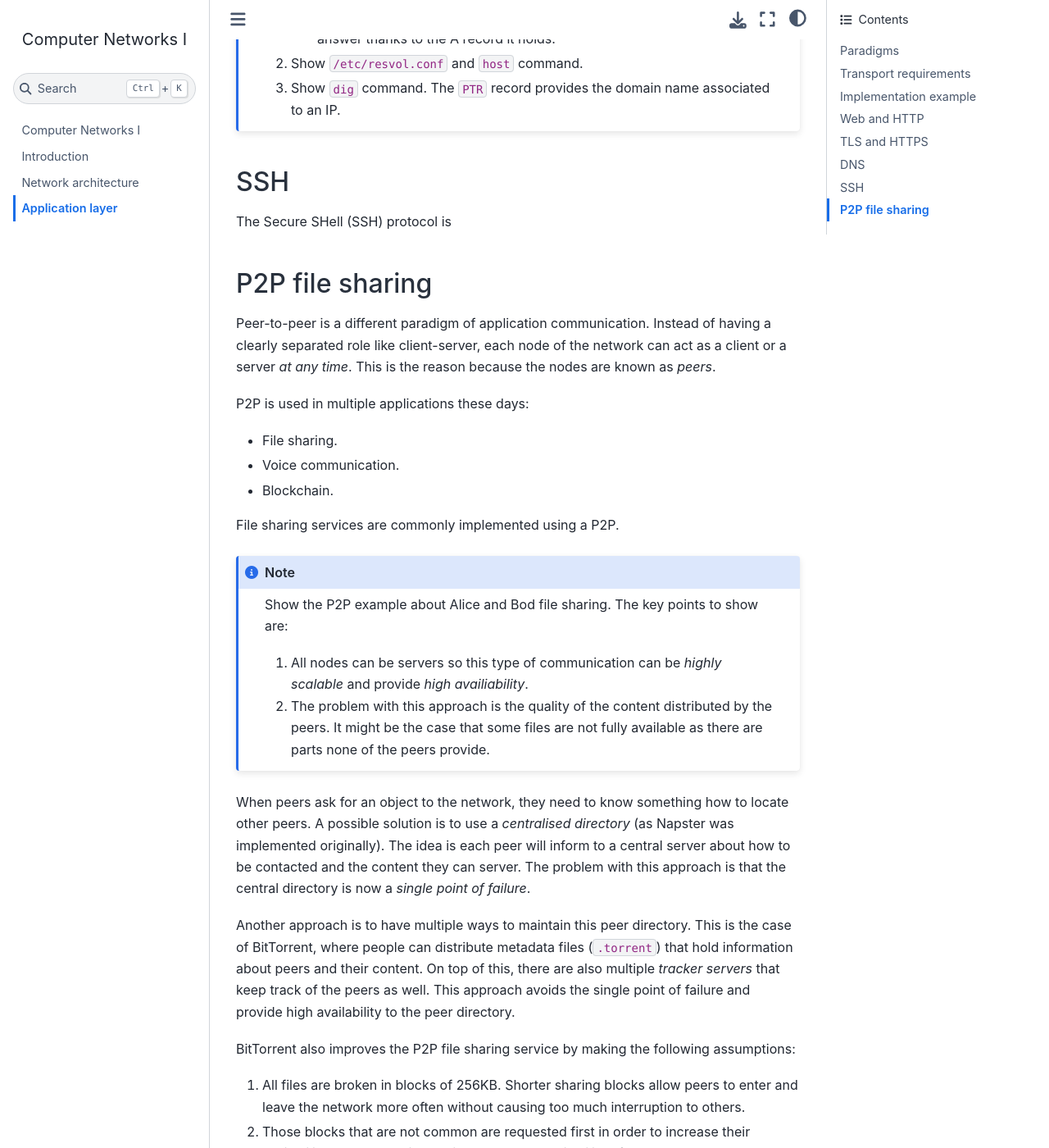
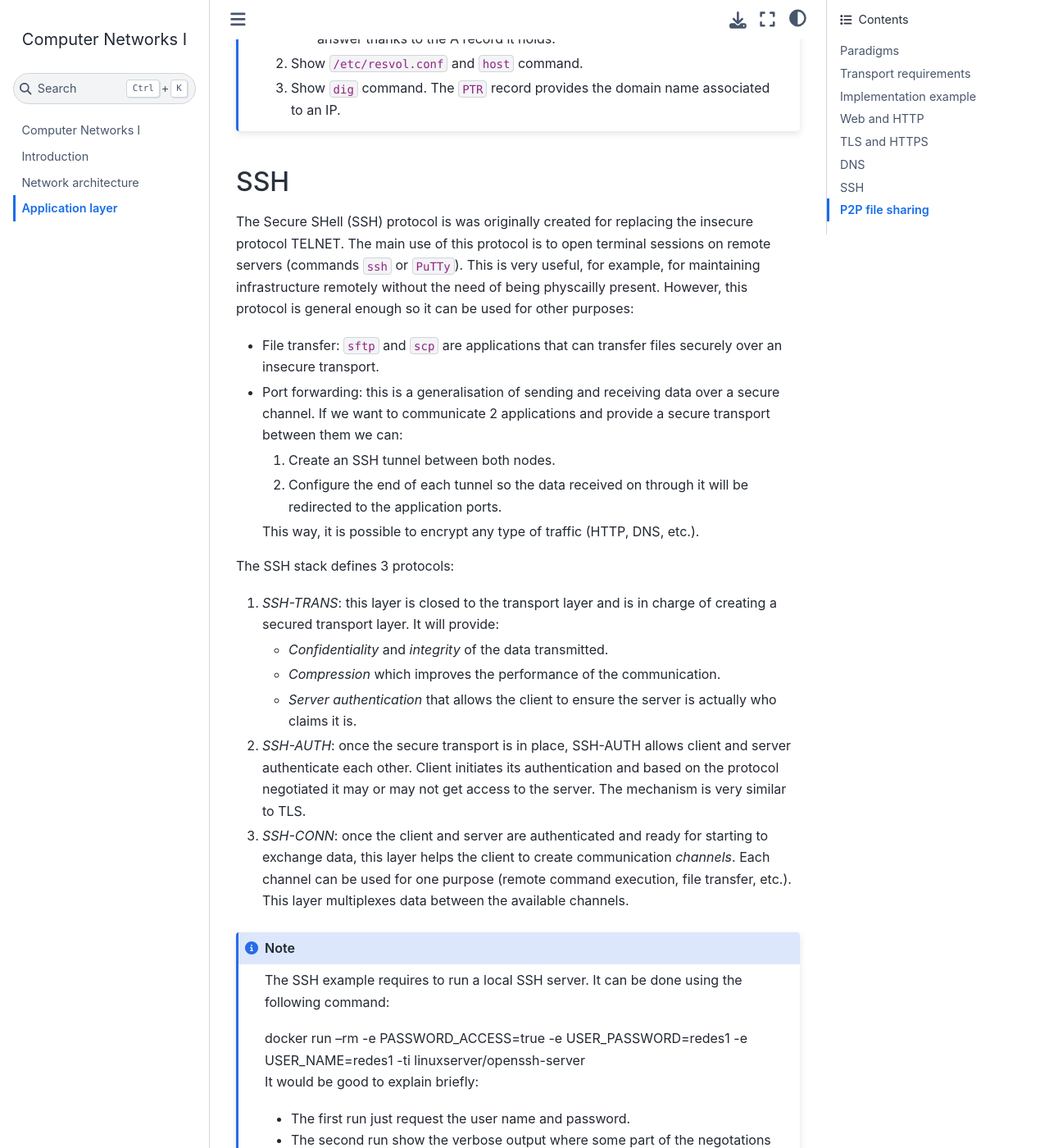
Before and after one commit to cletomartin/redes1, a Jupyter Book: the page built from application.md, in a window 1280 px wide and 1400 px high, scrolled down 17527 px. Shown: the whole window at 82% size. Built offline with Jupyter Book 1.0.4 settings and Sphinx 7.4.7 and the Sphinx Book theme 1.1.4, drawn with Linux system fonts in a browser that asks for light colours; pages that are not in the unit, such as notebooks, are missing from menus; some of the changed text lies outside the part shown.

Commit message:
more-stuff

````diff
--- a/application.md
+++ b/application.md
@@ -572,7 +572,51 @@ The following examples will be used for a better understanding:
 
 ## SSH
 
-The Secure SHell (SSH) protocol is
+The Secure SHell (SSH) protocol is was originally created for replacing the insecure protocol TELNET.
+The main use of this protocol is to open terminal sessions on remote servers (commands `ssh` or `PuTTy`).
+This is very useful, for example, for maintaining infrastructure remotely without the need of being physcailly present.
+However, this protocol is general enough so it can be used for other purposes:
+
+- File transfer: `sftp` and `scp` are applications that can transfer files securely over an insecure transport.
+- Port forwarding: this is a generalisation of sending and receiving data over a secure channel.
+  If we want to communicate 2 applications and provide a secure transport between them we can:
+  1. Create an SSH tunnel between both nodes.
+  1. Configure the end of each tunnel so the data received on through it will be redirected to the application ports.
+
+  This way, it is possible to encrypt any type of traffic (HTTP, DNS, etc.).
+
+The SSH stack defines 3 protocols:
+
+1. _SSH-TRANS_: this layer is closed to the transport layer and is in charge of creating a secured transport layer.
+   It will provide:
+   - _Confidentiality_ and _integrity_ of the data transmitted.
+   - _Compression_ which improves the performance of the communication.
+   - _Server authentication_ that allows the client to ensure the server is actually who claims it is.
+
+1. _SSH-AUTH_: once the secure transport is in place, SSH-AUTH allows client and server authenticate each other.
+   Client initiates its authentication and based on the protocol negotiated it may or may not get access to the server.
+   The mechanism is very similar to TLS.
+
+1. _SSH-CONN_: once the client and server are authenticated and ready for starting to exchange data,
+   this layer helps the client to create communication _channels_.
+   Each channel can be used for one purpose (remote command execution, file transfer, etc.).
+   This layer multiplexes data between the available channels.
+
+```{note}
+The SSH example requires to run a local SSH server.
+It can be done using the following command:
+
+:::
+docker run --rm -e PASSWORD_ACCESS=true -e USER_PASSWORD=redes1 -e USER_NAME=redes1 -ti linuxserver/openssh-server
+:::
+
+It would be good to explain briefly:
+
+- The first run just request the user name and password.
+- The second run show the verbose output where some part of the negotations between client and server is shown.
+- If we stop the SSH server and restart it again,
+  the host key has changed so SSH will warn us that the server is not the same as we firstly contacted.
+```
 
 ## P2P file sharing
 
````
Also changed, not shown: 1 other file.
